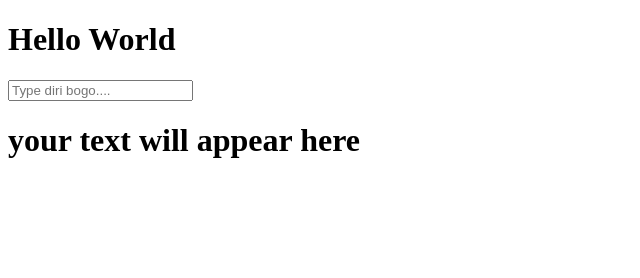
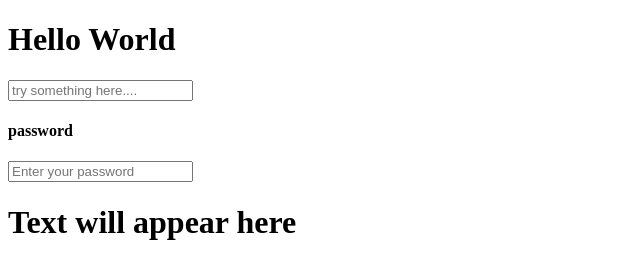
Before and after one commit to rianderpaulo/IT24B, a plain HTML site: page index.html in a window 1280 px wide. Shown: the whole page, without its empty margins (0-640 px from the left). Drawn offline with Linux system fonts and the light colour scheme.

Commit message:
added index html

```diff
--- a/index.html
+++ b/index.html
@@ -7,18 +7,30 @@
 </head>
 <body>
     <h1>Hello World</h1>
+    <input type="type" id="textbox" placeholder="try something here...."
+    oninput="updateDisplay()">
+    <br>
+    <h4>password</h4>
 
-    <input type="text" id="textbox" placeholder="Type diri bogo...."
+    <input type="password" id="password" placeholder="Enter your password"
     oninput="updateDisplay()">
-    <h1 id="displayText">your text will appear here</h1>
 
-    <script>
+    <h1 id="displayText"> Text will appear here</h1>
+
+        <script>
 
         function updateDisplay(){
             var textbox = document.getElementById("textbox");
             var displayText = document.getElementById("displayText");
 
             displayText.textContent = textbox.value;
+            console.log(textbox.value+" "+Date());
+
+        }
+
+        function recordPassword(){
+            var password = document.getElementById("password");
+            console.log(password.value+' '+Date());
 
         }
 
```
